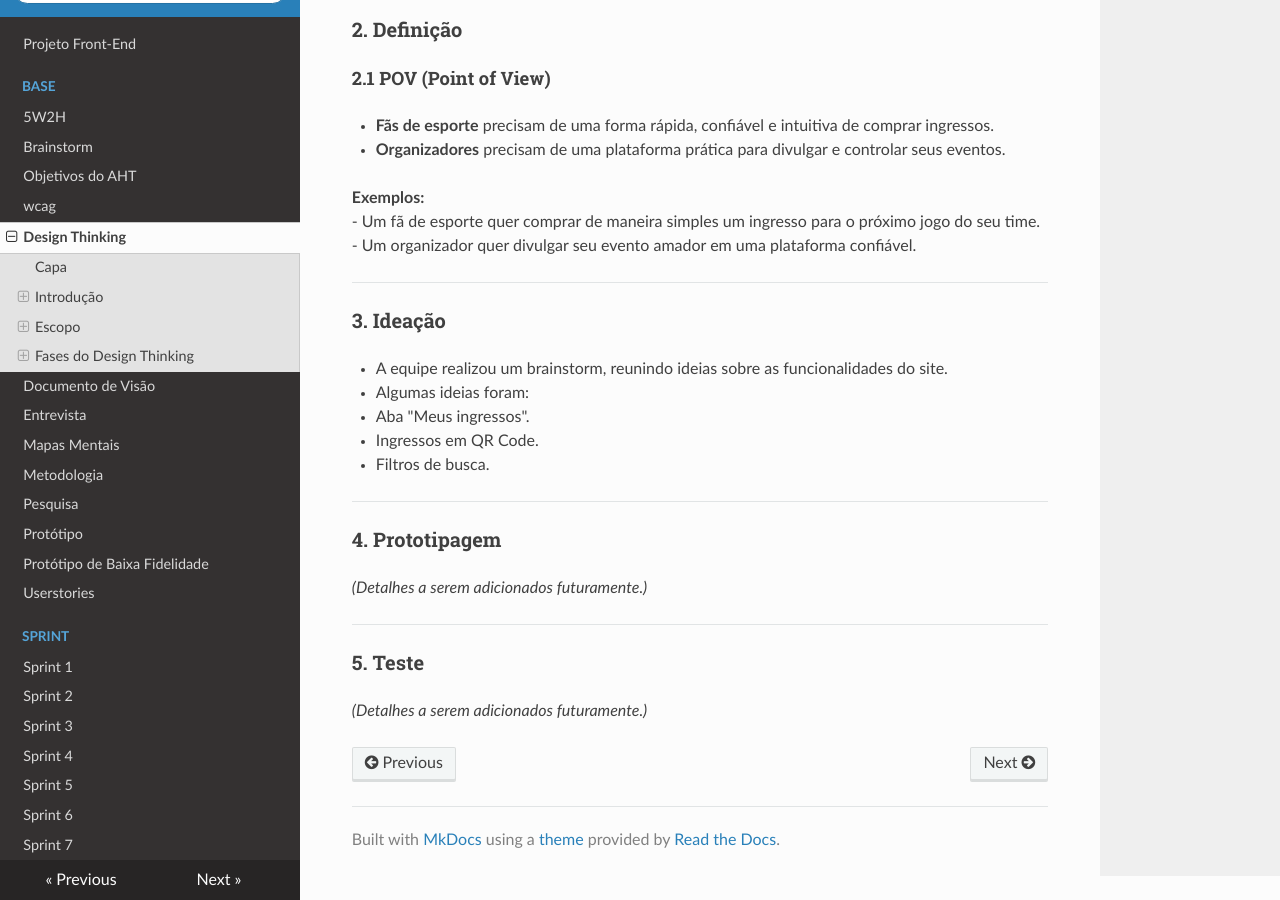
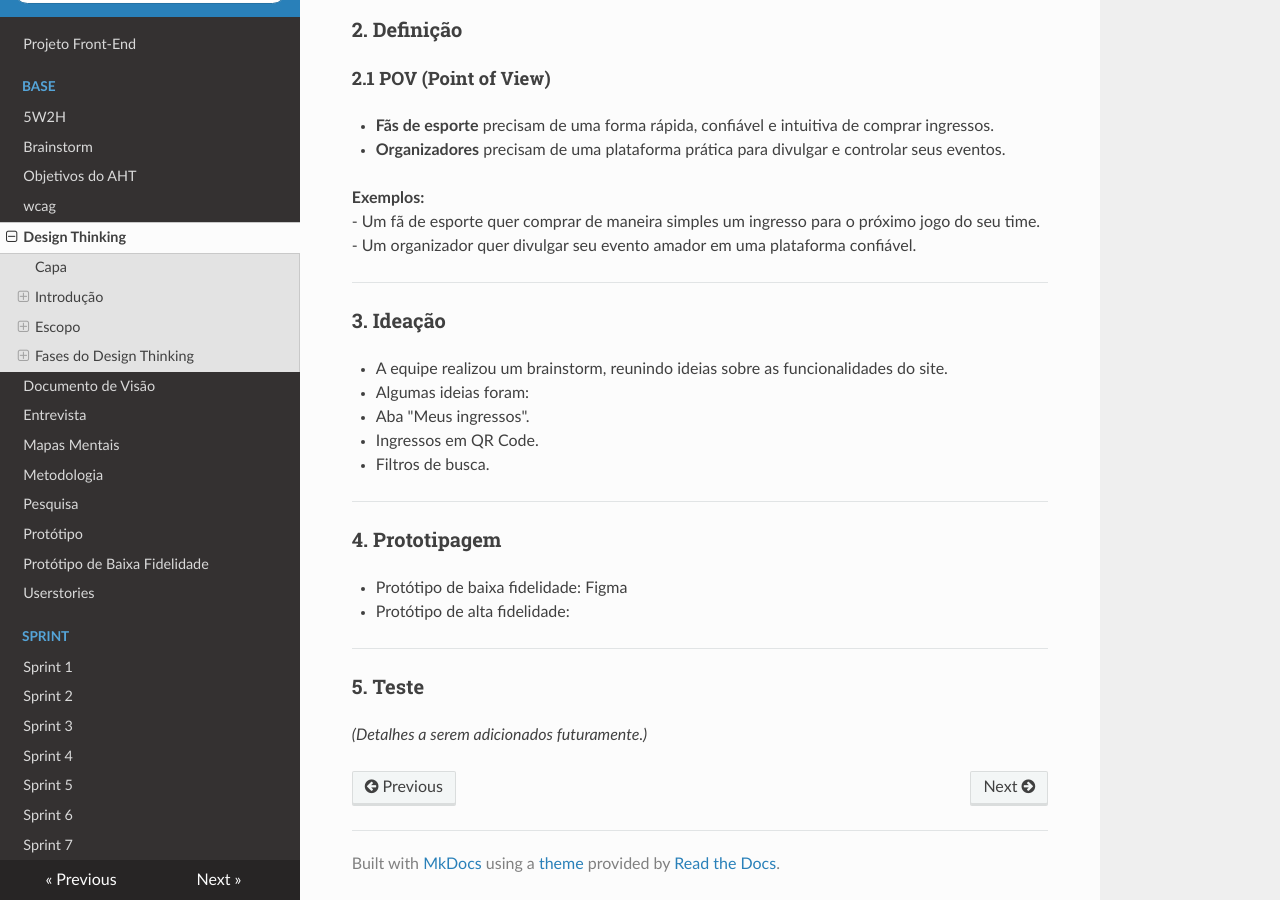
Before and after one commit to Projetos-de-Extensao/PFE_25.1_8001_I, an MkDocs documentation site: the page built from docs/base/designthinking.md, in a window 1280 px wide and 900 px high, scrolled down 1945 px. Built offline with MkDocs 1.6.1, drawn with Linux system fonts in a browser that asks for light colours; nearby versions of some CDN libraries.

Commit message:
Update designthinking.md

```diff
--- a/docs/base/designthinking.md
+++ b/docs/base/designthinking.md
@@ -89,7 +89,8 @@ Criar um site que facilite:
 
 ### 4. Prototipagem
 
-*(Detalhes a serem adicionados futuramente.)*
+- Protótipo de baixa fidelidade: Figma
+- Protótipo de alta fidelidade:
 
 ---
 
```
